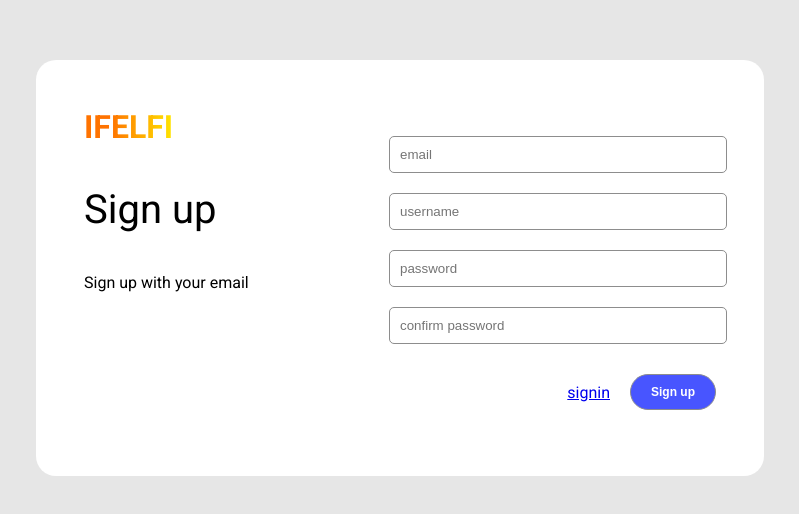
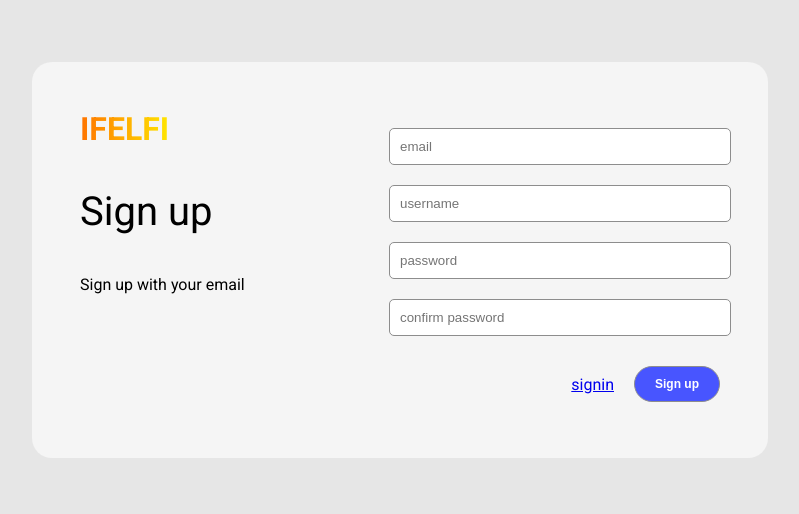
Before and after one commit to IFELFI/ifauth-front, a SvelteKit app: page /signup in a window 1280 px wide. Shown: the part 140-654 px from the top of the page, without its empty margins (240-1039 px from the left). Built offline with nearby package versions, Linux system fonts and the light colour scheme.

Commit message:
Fix redirect URL in signin page

```diff
--- a/src/app.css
+++ b/src/app.css
@@ -8,6 +8,8 @@
 body {
   background-color: #e6e6e6;
   font-family: 'Roboto', sans-serif;
+  margin: 0;
+  padding: 0;
 }
 
 form {
--- a/src/lib/components/Auth.svelte
+++ b/src/lib/components/Auth.svelte
@@ -4,7 +4,7 @@
 
 <div class="auth-container">
   <div class="info-container">
-    <Logo />
+    <Logo size={'2rem'}/>
     <div class="info">
       <div class="path-container">
         <slot name="path" />
@@ -41,10 +41,10 @@
     display: grid;
     grid-template-columns: 1fr 1fr;
     width: clamp(400px, 50%, 1000px);
-    height: 40vh;
+    min-height: 300px;
     padding: 3rem;
     border-radius: 20px;
-    background-color: white;
+    background-color: whitesmoke;
     justify-content: center;
   }
   .alert-container {
--- a/src/lib/components/Logo.svelte
+++ b/src/lib/components/Logo.svelte
@@ -1,15 +1,20 @@
-<div class="logo">
-  <div class="logo-front">
-    IF
-  </div>
-  <div class="logo-back">
-    ELFI
+<script lang="ts">
+  export let size: string = '2rem';
+  export let text: string = 'IFELFI';
+
+  const logoStyle = `
+      font-size: ${size};
+  `;
+</script>
+
+<div class="logo" style={logoStyle}>
+  <div class="text">
+    {text}
   </div>
 </div>
 
 <style>
   .logo {
-    text-transform: 'uppercase';
     align-items: left;
     display: flex;
     flex-direction: row;
@@ -17,13 +22,10 @@
     font-weight: bold;
   }
 
-  .logo-front {
-    color: rgb(255, 115, 0);
-  }
-
-  .logo-back {
+  .text {
     background: linear-gradient(90deg, rgb(255, 115, 0), rgb(255, 230, 0));
     color: transparent;
     background-clip: text;
+    text-transform: uppercase;
   }
 </style>
--- /dev/null
+++ b/src/routes/$types.ts
@@ -0,0 +1,3 @@
+import type { LoadEvent } from "@sveltejs/kit";
+
+type PageLoad = (event: LoadEvent) =>
--- a/src/routes/+layout.svelte
+++ b/src/routes/+layout.svelte
@@ -5,8 +5,9 @@
 <title>
   IFELFI
 </title>
+
 <main>
-    <slot />
+  <slot />
 </main>
 
 <style>
--- a/src/routes/+page.svelte
+++ b/src/routes/+page.svelte
@@ -1,3 +1,56 @@
-<main>
-  hello
-</main>
+<script>
+  import Logo from '$lib/components/Logo.svelte';
+
+  export const data;
+</script>
+
+<div class="container">
+  <Logo size={'3rem'} text={'ifauth'}/>
+  <div class="info">
+    <div class="info-title">
+      IFELFI Authentication Service
+    </div>
+    <div class="info-text">
+      IFAUTH is an integrated authentication service for IFELFI
+      <br />
+      It provides a secure and reliable way to authenticate users
+    </div>
+  </div>
+  <div class="column-container">
+    <button type="button">
+      Profile
+    </button>
+  </div>
+</div>
+
+<style>
+  .container {
+    display: flex;
+    flex-direction: column;
+    justify-content: space-between;
+    align-items: center;
+    background-color: white;
+    border-radius: 15px;
+    width: 90vw;
+    min-height: 70vh;
+    padding: 2rem;
+  }
+  .info {
+    display: flex;
+    flex-direction: column;
+    justify-content: center;
+    align-items: center;
+  }
+  .info-title {
+    font-size: 2rem;
+    text-transform: capitalize;
+    font-weight: bold;
+  }
+  .column-container {
+    display: flex;
+    flex-direction: column;
+    justify-content: center;
+    align-items: center;
+  }
+
+</style>
--- a/src/routes/signin/+page.server.ts
+++ b/src/routes/signin/+page.server.ts
@@ -8,7 +8,7 @@ export const actions = {
 		const data = await request.formData();
 		const email = data.get('email')?.toString();
 		const password = data.get('password')?.toString();
-		const redirectUrl = data.get('redirectUrl')?.toString();
+		const redirectUrl = data.get('redirect')?.toString();
 
 		if (!email || !password) {
 			return fail(400, {
```
Also changed, not shown: src/lib/api/token.ts (+5 -4 lines), src/lib/api/user.ts (added, +29 -0 lines), src/routes/+page.server.ts (+27 -17 lines).
